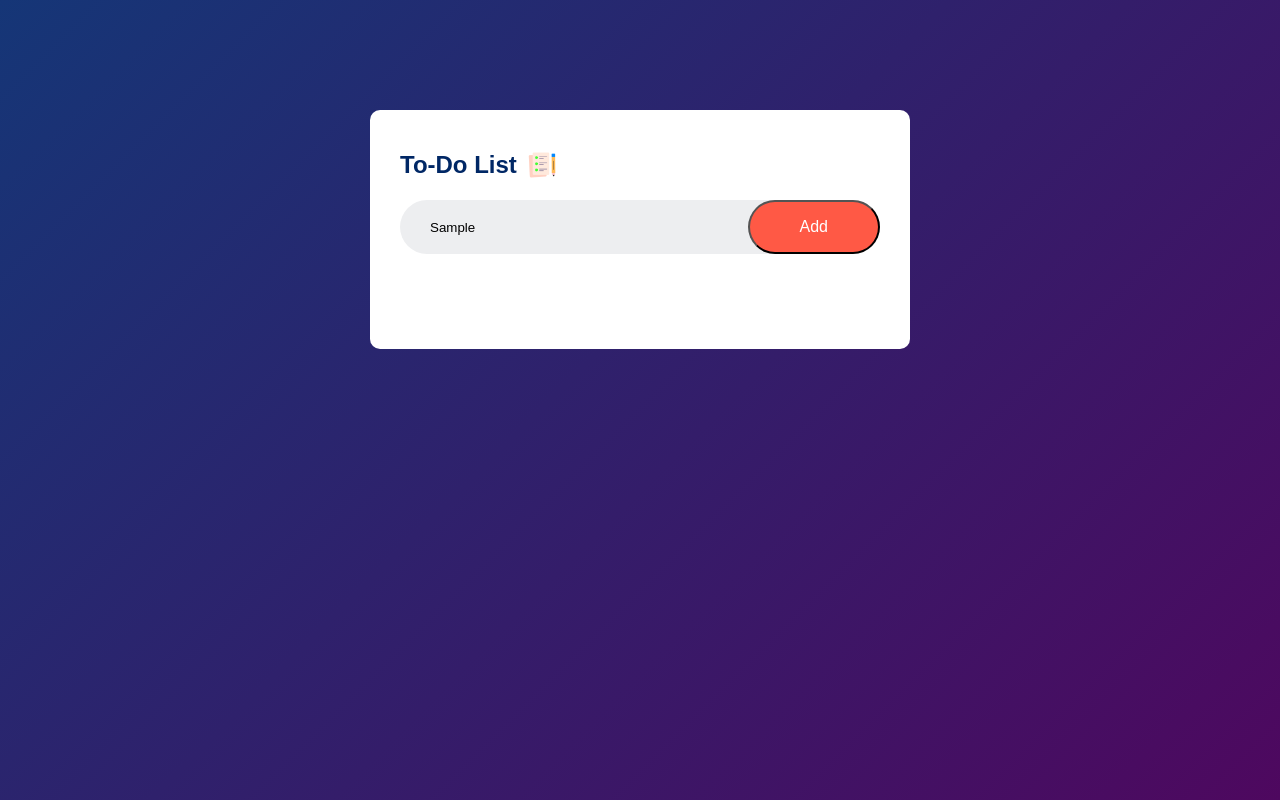
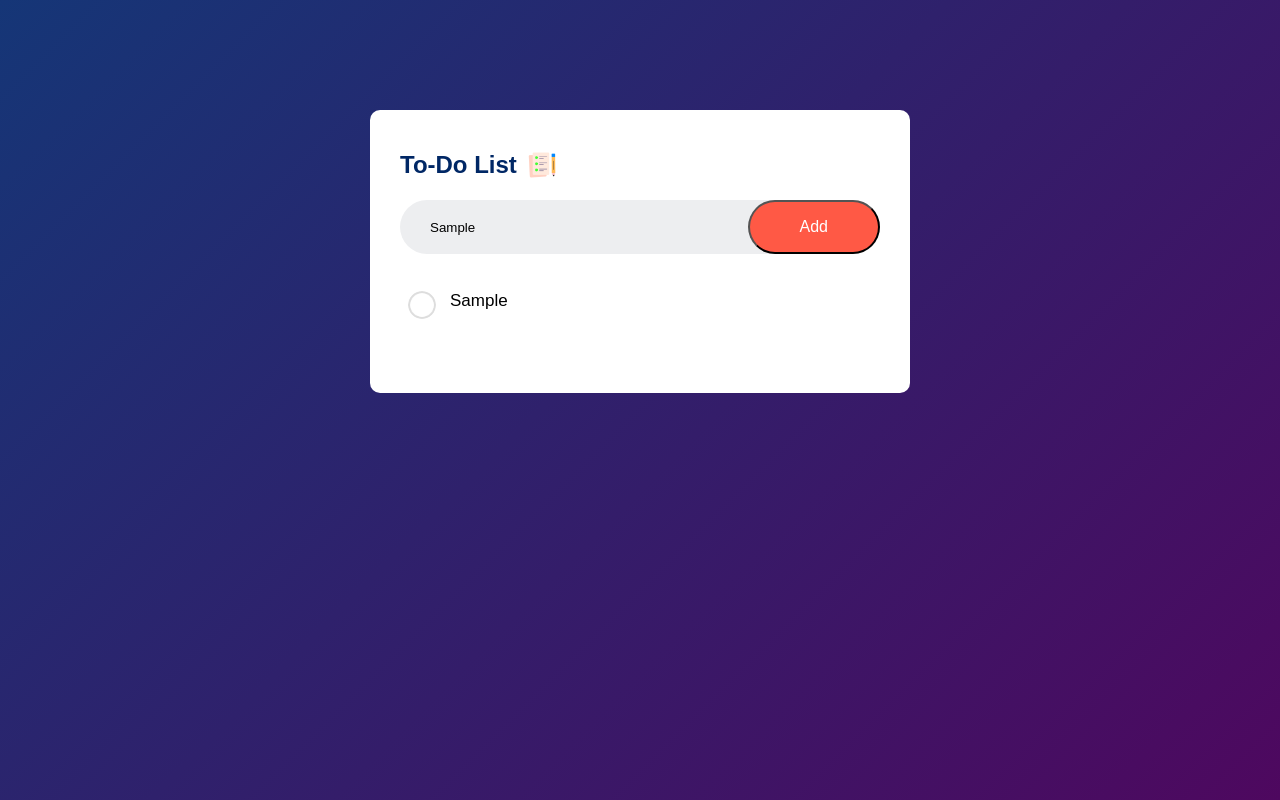
Before and after one commit to BrFern/ToDoApp, a plain HTML site: page index.html in a window 1280 px wide. Both pictures are taken after typing "Sample" into the empty fields and a click on the button "Add". Drawn offline with Linux system fonts and the light colour scheme.

Commit message:
Added the Adding a task function with JS

```diff
--- a/index.html
+++ b/index.html
@@ -14,11 +14,17 @@
             </h2>
             <div class="row">
                 <input type="text" id="input-box" placeholder="Add your text">
-                <button>Add</button>
+                <button onclick="addTask()">Add</button>
             </div>
+            <ul id="list-container">
+                <!-- <li class="checked">Task 1</li>
+                <li>Task 2</li>
+                <li>Task 3</li>  -->
+
+            </ul>
          </div>
     </div>
 
-
+    <script src="script.js"></script>
 </body>
 </html>
--- /dev/null
+++ b/script.js
@@ -0,0 +1,16 @@
+const inputBox = document.getElementById("input-box");
+const listContainer = document.getElementById("list-container")
+
+
+//Adding a task function
+function addTask(){
+    if(inputBox.value === ''){
+        alert('Please enter a task');
+    }
+    else {
+        //Creating a list item
+        let li = document.createElement("li");
+        li.innerHTML = inputBox.value;
+        listContainer.appendChild(li);
+    }
+}
--- a/style.css
+++ b/style.css
@@ -61,3 +61,35 @@ button {
     cursor: pointer;
     border-radius: 40px;
 }
+
+ul li {
+    list-style:none;
+    font-size: 17px;
+    padding: 12px 8px 12px 50px;
+    user-select: none;
+    cursor: pointer;
+    position: relative;
+}
+
+ul li::before {
+    content: '';
+    position: absolute;
+    height: 28px;
+    width: 28px;
+    border-radius: 50%;
+    background-image: url(images/unchecked.png);
+    background-size: cover;
+    background-position: center;
+    top: 12px;
+    left: 8px;
+}
+
+ul li.checked {
+    color: #555;
+    text-decoration: line-through;
+
+}
+
+ul li.checked::before {
+    background-image: url(images/checked.png);
+}
```
